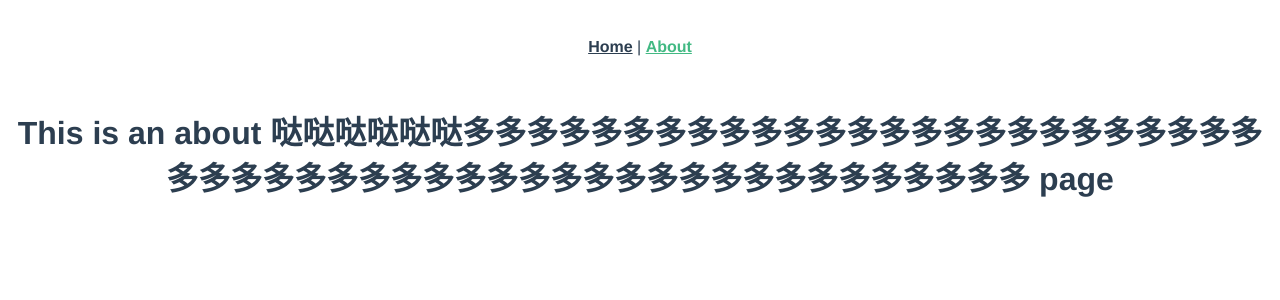
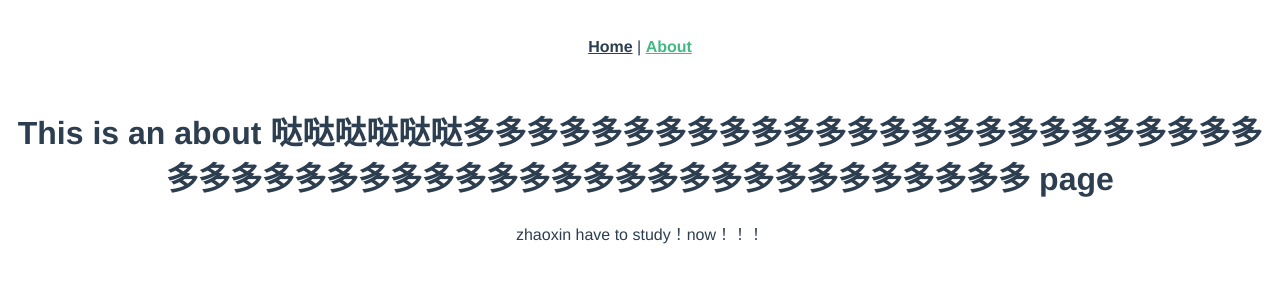
Before and after one commit to zhaoxin311/html5-css3-example, a Vue app: page /about in a window 1280 px wide. Shown: the top 300 px of the page. Built offline with nearby package versions, Linux system fonts and the light colour scheme.

Commit message:
台式机测试

```diff
--- a/src/views/About.vue
+++ b/src/views/About.vue
@@ -5,5 +5,6 @@
       哒哒哒哒哒哒多多多多多多多多多多多多多多多多多多多多多多多多多多多多多多多多多多多多多多多多多多多多多多多多多多多多
       page
     </h1>
+    <span> zhaoxin have to study！now！！！</span>
   </div>
 </template>
```
